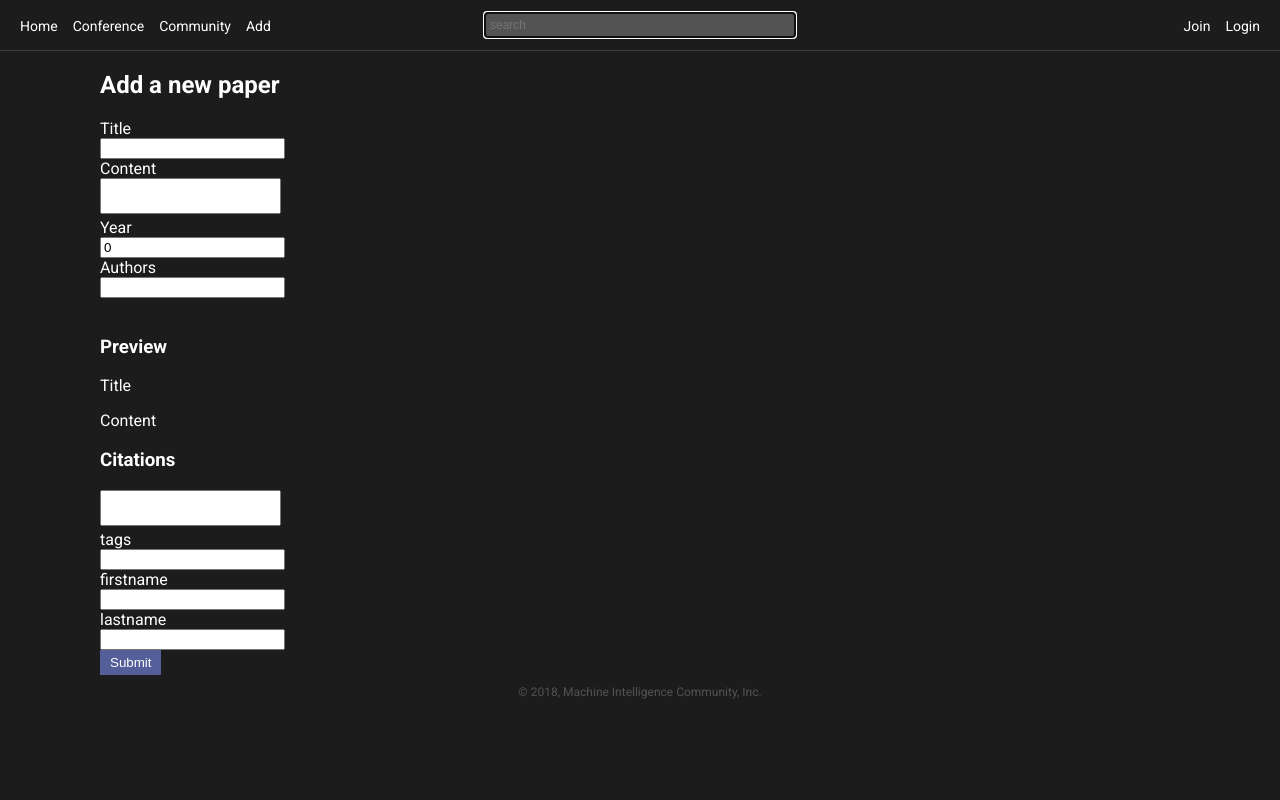
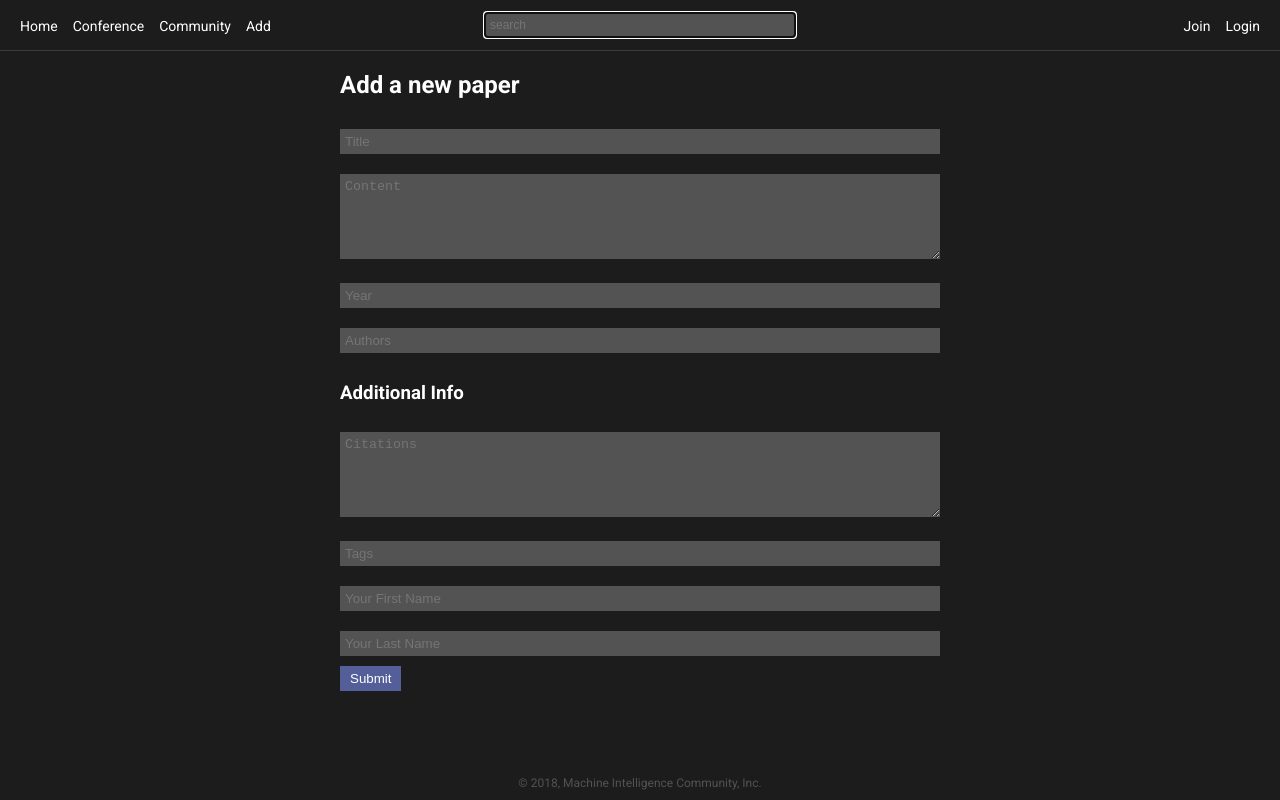
Before and after one commit to MICInc/knowledgegraph, a Vue app in the folder frontend/: page /add in a window 1280 px wide. Built offline with nearby package versions, Linux system fonts and the light colour scheme.

Commit message:
Cleaned up form CSS

```diff
--- a/frontend/src/App.vue
+++ b/frontend/src/App.vue
@@ -33,6 +33,20 @@ button {
   color: #fff;
 }
 
+textarea, input {
+  background: #535353;
+  border: none;
+  padding: 5px;
+  margin: 10px 0;
+  color: #fff;
+}
+
+ul {
+  list-style: none;
+  margin: 0;
+  padding: 0;
+}
+
 #app {
 	display: flex;
 	flex-direction: column;
--- a/frontend/src/components/CommunityReg.vue
+++ b/frontend/src/components/CommunityReg.vue
@@ -5,27 +5,32 @@
 			<p>
 				Before you start a community checkout our Machine Intelligence Community agreement, general code of conduct, and media kit!
 			</p>
+			<button v-on:click.prevent="reveal_form" class="form-button"><span v-if="form.reveal">Close form</span><span v-else>Start a Community</span></button>
 		</div>
 		<form id="community-reg-form" v-if="form.reveal">
- 			<label>Where will MIC's next community be?</label><br>
+ 			<label>Where will MIC's next community be?</label>
 			<select v-model.trim="org.school">
 				<option v-for="school in form.schools">{{ school }}</option>
-			</select><br>
-			<label>Does your community already exist?</label><input type="checkbox" value="yes" v-model="form.exists"><br>
+			</select>
+			<label>Does your community already exist?</label><input type="checkbox" value="yes" v-model="form.exists">
 			<div v-if="form.exists">
-				<label>What's the name of your organizaion?</label><br>
-				<input type="text" v-model.trim="org.name"><br>
-				<label>Who will be {{ org.school }} MIC's executives?</label><br>
+				<label>What's the name of your organizaion?</label>
+				<input type="text" class="mar-left" v-model.trim="org.name">
+				<label>Who will be {{ org.school }} MIC's executives?</label>
 			</div>
 			<div v-else>
-				<label>Who will be {{ org.name }}'s executives upon joining MIC?</label><br>
+				<label>Who will be {{ org.name }}'s executives upon joining MIC?</label>
 			</div>
 			<div v-for="(value, index) in org.execs.core">
-				<label>{{ value.position }}</label><br>
-				<input :ref="'exec_first_name'+index" type="text" placeholder="First name" v-model.trim="org.execs.core[index].first_name">
-				<input :ref="'exec_last_name'+index" type="text" placeholder="Last name" v-model.trim="org.execs.core[index].last_name">
+				<div class="name">
+					<label>{{ value.position }}:</label>
+					<div>
+						<input :ref="'exec_first_name'+index" type="text" placeholder="First name" v-model.trim="org.execs.core[index].first_name">
+						<input :ref="'exec_last_name'+index" type="text" placeholder="Last name" v-model.trim="org.execs.core[index].last_name">
+					</div>
+				</div>
 			</div>
-			<label>Additional executives</label><br>
+			<label>Additional executives</label>
 			<div v-for="(value, index) in org.execs.misc">
 				<input :ref="'exec'+index" type="text" placeholder="First name" v-model.trim="org.execs.misc[index].first_name">
 				<input :ref="'exec'+index" type="text" placeholder="Last name" v-model.trim="org.execs.misc[index].last_name" v-on:keyup.enter="add_exec(index)">
@@ -37,7 +42,7 @@
 				<input :ref="'advisor_last'+index" type="text" placeholder="Last name" v-model.trim="org.advisors[index].last_name" v-on:keyup.enter="add_advisor(index)">
 				<!-- <button v-on:click.prevent="remove_advisor(index)">remove</button> -->
 			</div>
-			<label>What are your current sources of funding?</label><br>
+			<label>What are your current sources of funding?</label>
 			<div v-for="(value, index) in org.funding">
 				<input type="text" placeholder="Source" v-model.trim="org.funding[index].src">
 				<input type="text" placeholder="$ (USD)" v-model.number="org.funding[index].amount" v-on:keyup.enter="add_funding(index)">
@@ -47,7 +52,6 @@
 			</div>
 			<button v-on:click.prevent="submit">Submit</button>
 		</form>
-		<button v-on:click.prevent="reveal_form"><span v-if="form.reveal">Close form</span><span v-else>Start a Community</span></button>
 	</div>
 </template>
 
@@ -132,8 +136,37 @@ export default {
 }
 </script>
 
-<style>
-ul {
-  list-style-type: none;
+<style scoped>
+.form-button {
+	margin-bottom: 15px;
 }
+
+form {
+	display: flex;
+	flex-direction: column;
+  align-items: baseline;
+}
+
+.name {
+	display: flex;
+	flex-direction: column;
+}
+
+.mar-left {
+	margin-left: 10px;
+}
+
+label {
+	font-size: 13px;
+	font-weight: 600;
+}
+
+input {
+	margin-right: 10px;
+}
+
+.name div {
+	display: flex;
+}
+
 </style>
--- a/frontend/src/components/Registration.vue
+++ b/frontend/src/components/Registration.vue
@@ -1,5 +1,5 @@
 <template>
-	<div id="signup_form">
+	<div id="signup-form">
 		<div>
 			Please create an account to register for our conference.
 		</div>
@@ -8,7 +8,7 @@
 			<input type="text" placeholder="First name" v-model.trim="profile.first_name" required><br>
 			<label>Hey {{ profile.first_name }}, nice to meet you. What's your last name?</label><br>
 			<input type="text" placeholder="Last name" v-model.trim="profile.last_name" required><br>
-			<div>
+			<div class="birthday">
 				<label>Birthday</label><br>
 				<label>Year: </label>
 				<select name="year" v-model.number="profile.dob_year">
@@ -29,7 +29,7 @@
 			<input type="password" value="password" placeholder="password" v-model="profile.password"><br>
 			<label>Confirm password</label><br>
 			<input type="password" value="password" placeholder="confirm password" v-model="profile.confirm_password"><br>
-			<span>Affiliation</span><br>
+			<label>Affiliation</label><br>
 			<ul>
 				<li v-for="affiliation in form.affiliation">
 					<input type="radio" v-bind:value="affiliation" v-model="profile.affiliation">{{ affiliation }}
@@ -84,8 +84,10 @@
 			<textarea v-model.trim="conf_reg.message"></textarea><br>
 			<button v-on:click.prevent="submit">Submit</button>
 		</form>
-		<router-link to="/login" tag="button">Login</router-link>
-		<button v-on:click.prevent="reveal_form">Register</button>
+		<div v-if="!selected" class="action-buttons">
+			<router-link to="/login" tag="button">Login</router-link>
+			<button v-on:click.prevent="reveal_form">Register</button>
+		</div>
 	</div>
 </template>
 
@@ -103,6 +105,7 @@ export default {
 
 	data() {
 		return {
+			selected: false,
 			conf_reg: {
 				food_allergens: '',
 				message: '',
@@ -185,6 +188,7 @@ export default {
 		},
 		reveal_form() {
 			this.form.show = !this.form.show;
+			this.selected = true;
 		},
 		reveal_travel() {
 			this.form.travel = !this.form.travel;
@@ -196,5 +200,49 @@ export default {
 }
 </script>
 
-<style>
+<style scoped>
+
+#signup-form {
+	margin-top: 20px;
+}
+
+label {
+	font-size: 13px;
+	font-weight: 600;
+}
+
+input {
+	width: 600px;
+}
+
+ul li input {
+	margin: 5px 10px 0 0;
+	width: 10px;
+}
+
+ul {
+	margin-bottom: 10px;
+}
+
+.action-buttons {
+	margin-top: 10px;
+}
+
+.action-buttons button {
+	margin-right: 10px;
+}
+
+button {
+	margin: 10px 0;
+}
+
+textarea {
+  width: calc(600px - 10px);
+  min-height: 75px;
+}
+
+.birthday select {
+	margin-right: 10px;
+}
+
 </style>
--- a/frontend/src/views/AddContent.vue
+++ b/frontend/src/views/AddContent.vue
@@ -1,38 +1,31 @@
 <template>
-	<div class="add-article">
+	<div class="add-article main">
 		<PageNav></PageNav>
 		<div class="container">
 			<h2>Add a new paper</h2>
 			<form>
-				<label>Title</label><br>
-				<input type="text" v-model="content.title" required/><br>
-				<label>Content</label><br>
+				<input type="text" v-model="content.title" placeholder="Title" required/>
 				<!-- <Editor></Editor> -->
 				<div v-for="(value, index) in content.info">
-					<textarea :ref="'content'+index" v-model="content.info[index]" v-on:keyup.enter="add_content(index)"></textarea><br>
+					<textarea :ref="'content'+index" v-model="content.info[index]" v-on:keyup.enter="add_content(index)" placeholder="Content"></textarea>
 				</div>
-				<label>Year</label><br>
-				<input type="text" v-model.number="content.year" required/><br>
-				<label>Authors</label><br>
-				<input type="text" v-model="content.authors" required/>
-			</form><br>
-			<div id="preview">
+				<input type="text" v-model="content.year" placeholder="Year" required/>
+				<input type="text" v-model="content.authors" placeholder="Authors" required/>
+			</form>
+			<!--<div id="preview">
 				<h3>Preview</h3>
 				<p>Title {{ content.title }}</p>
 				<p placeholder="Content..." >Content {{ content.content }}</p>
-			</div>
+			</div>-->
 			<div id="citations">
-				<h3>Citations</h3>
-				<textarea v-model="content.citations"></textarea>
+				<h3>Additional Info</h3>
+				<textarea v-model="content.citations" placeholder="Citations"></textarea>
 			</div>
 			<div id="tags">
-				<label>tags</label><br>
-				<input v-model="content.tags"></input><br>
+				<input v-model="content.tags" placeholder="Tags"></input>
 				<!-- Remove this later. Grab user information from session. -->
-				<label>firstname</label><br>
-				<input v-model="user.first_name" value="Justin"></input><br>
-				<label>lastname</label><br>
-				<input v-model="user.last_name" value="Chen"></input><br>
+				<input v-model="user.first_name" placeholder="Your First Name"></input>
+				<input v-model="user.last_name" placeholder="Your Last Name"></input>
 			</div>
 			<button v-on:click.prevent="submit">Submit</button>
 		</div>
@@ -63,7 +56,7 @@ export default {
 				info: [""],
 				tags: "",
 				title: "",
-				year: 0
+				year: undefined
 			}
 		}
 	},
@@ -87,17 +80,37 @@ export default {
 
 <style scoped>
 
-.input-row {
+.main {
 	display: flex;
-	align-items: center;
+	flex-direction: column;
+}
+
+.container {
+	flex: 1;
+}
+
+form {
+	width: 600px;
+	display: flex;
+	flex-direction: column;
+}
+
+textarea {
+  width: calc(600px - 10px);
+  min-height: 75px;
+}
+
+input {
+	max-width: calc(600px - 10px);
 }
 
 ul {
   list-style-type: none;
 }
 
-textarea {
-   resize: none;
+#tags {
+	display: flex;
+	flex-direction: column;
 }
 
 </style>
--- a/frontend/src/views/Community.vue
+++ b/frontend/src/views/Community.vue
@@ -1,5 +1,5 @@
 <template>
-	<div class="community">
+	<div class="community main">
 		<PageNav></PageNav>
 		<div class="container">
 			<h1>Community Page</h1>
@@ -26,3 +26,16 @@ export default {
 	}
 }
 </script>
+
+<style scoped>
+
+.main {
+	display: flex;
+	flex-direction: column;
+}
+
+.container {
+	flex: 1;
+}
+
+</style>
--- a/frontend/src/views/Conference.vue
+++ b/frontend/src/views/Conference.vue
@@ -1,5 +1,5 @@
 <template>
-	<div class="conference">
+	<div class="conference main">
 		<PageNav></PageNav>
 		<div class="container">
 			<h1>Machine Intelligence Conference 2019</h1>
@@ -29,4 +29,14 @@ export default {
 </script>
 
 <style>
+
+.main {
+	display: flex;
+	flex-direction: column;
+}
+
+.container {
+	flex: 1;
+	width: 1080px;
+}
 </style>
--- a/frontend/src/views/Home.vue
+++ b/frontend/src/views/Home.vue
@@ -81,10 +81,10 @@ export default {
 	margin: 5px 0;
 }
 
-.side-menu {
+/*.side-menu {
 	width: 300px;
 	border-right: 1px solid #3c3c3c;
 	border-bottom: 1px solid #3c3c3c;
-}
+}*/
 
 </style>
--- a/frontend/src/views/Login.vue
+++ b/frontend/src/views/Login.vue
@@ -55,14 +55,9 @@ export default {
 	flex-direction:
 }
 
-h2 {
-
-}
-
 form {
 	display: flex;
 	flex-direction: column;
-	justify-content: center;
 	width: 300px;
 	margin: 80px 0 0 0;
 }
--- a/frontend/src/views/SignUp.vue
+++ b/frontend/src/views/SignUp.vue
@@ -38,7 +38,7 @@ export default {
 .container {
 	display: flex;
 	flex-direction: column;
-	justify-content: center;
+	align-items: center;
 }
 
 button {
```
